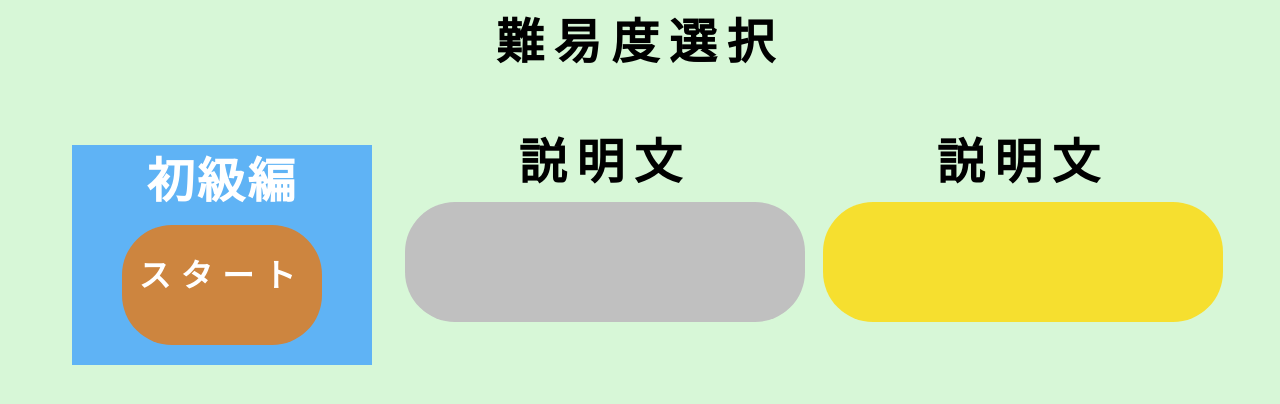
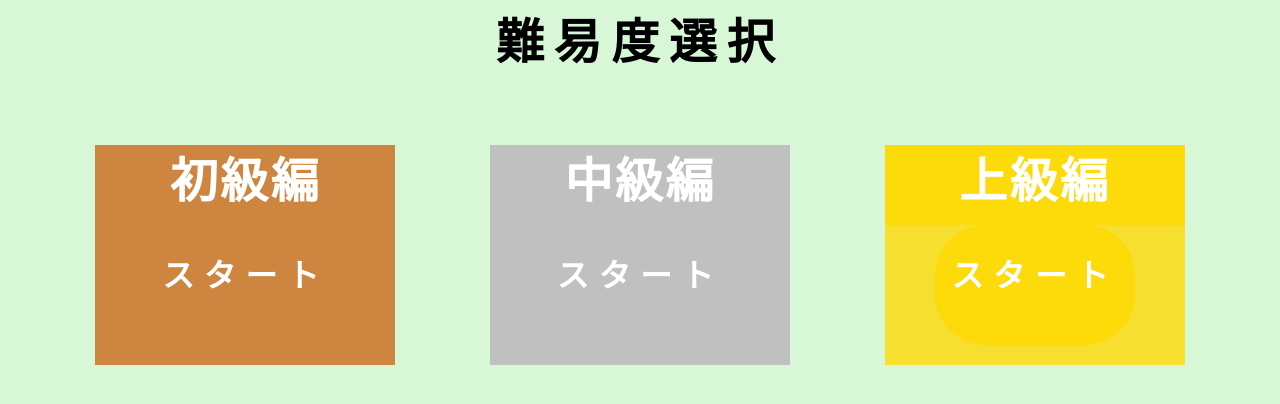
Before and after one commit to furu0202/Prefectures-App, a Next.js app: page /level in a window 1280 px wide. Shown: the top 404 px of the page. Built offline with nearby package versions, Linux system fonts and the light colour scheme.

Commit message:
3種類のボタンを生成

```diff
--- a/app/level/page.jsx
+++ b/app/level/page.jsx
@@ -16,15 +16,16 @@ const page = () => {
             </Link>
           </div>
           <div className={styles.intermediate}>
-            <p>説明文</p>
-            <Link
-              className={styles.buttonIntermediate}
-              href={'intermediate'}
-            ></Link>
+            <p className={styles.intermediateTitle}>中級編</p>
+            <Link className={styles.buttonIntermediate} href={'intermediate'}>
+              スタート
+            </Link>
           </div>
           <div className={styles.advanced}>
-            <p>説明文</p>
-            <Link className={styles.buttonAdvanced} href={'advanced'}></Link>
+            <p className={styles.advancedTitle}>上級編</p>
+            <Link className={styles.buttonAdvanced} href={'advanced'}>
+              スタート
+            </Link>
           </div>
         </div>
       </main>
--- a/app/level/page.module.css
+++ b/app/level/page.module.css
@@ -24,13 +24,47 @@
 .beginner {
   margin: 15px;
   width: 300px;
-  background: #5fb3f5;
+  background: #cd853f;
+  padding-bottom: 20px;
+}
+
+.intermediate {
+  margin: 15px;
+  width: 300px;
+  background: silver;
+  padding-bottom: 20px;
+}
+
+.advanced {
+  margin: 15px;
+  width: 300px;
+  background: #ffd900c7;
   padding-bottom: 20px;
 }
 
 .begginerTitle {
   font-size: 48px;
-  background: #5fb3f5;
+  background: #cd853f;
+  padding: 4px;
+  text-align: center;
+  color: #fff;
+  font-weight: bold;
+  letter-spacing: 0.05em;
+}
+
+.intermediateTitle {
+  font-size: 48px;
+  background: silver;
+  padding: 4px;
+  text-align: center;
+  color: #fff;
+  font-weight: bold;
+  letter-spacing: 0.05em;
+}
+
+.advancedTitle {
+  font-size: 48px;
+  background: #ffd900c7;
   padding: 4px;
   text-align: center;
   color: #fff;
@@ -54,13 +88,13 @@
 }
 
 .buttonIntermediate {
-  font-size: 48px;
+  font-size: 32px;
+  padding-top: 30px;
   height: 120px;
-  width: 400px;
+  width: 200px;
   margin: 0 auto;
-  padding-top: 20px;
-  color: black;
   background: silver;
+  color: white;
   display: flex;
   justify-content: center;
   font-weight: bold;
@@ -69,13 +103,14 @@
 }
 
 .buttonAdvanced {
-  font-size: 48px;
+  font-size: 32px;
+  padding-top: 30px;
   height: 120px;
-  width: 400px;
+  width: 200px;
   margin: 0 auto;
-  padding-top: 20px;
-  color: black;
+  padding-top: 30px;
   background: #ffd900c7;
+  color: white;
   display: flex;
   justify-content: center;
   font-weight: bold;
```
